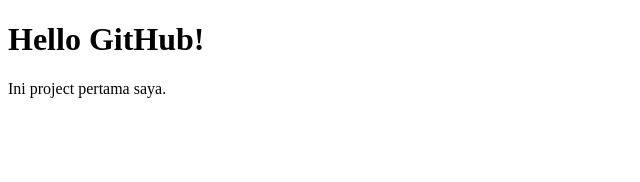
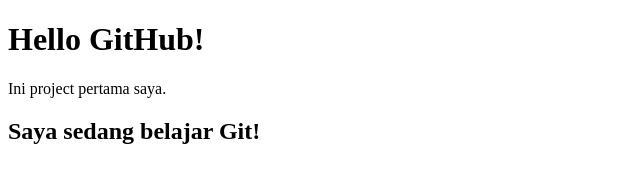
Before and after one commit to jekyarhan/belajar-git, a plain HTML site: page index.html in a window 1280 px wide. Shown: the whole page, without its empty margins (0-640 px from the left). Drawn offline with Linux system fonts and the light colour scheme.

Commit message:
Update halaman HTML

```diff
--- a/index.html
+++ b/index.html
@@ -6,5 +6,6 @@
 <body>
     <h1>Hello GitHub!</h1>
     <p>Ini project pertama saya.</p>
+<h2>Saya sedang belajar Git!</h2>
 </body>
 </html>
```
